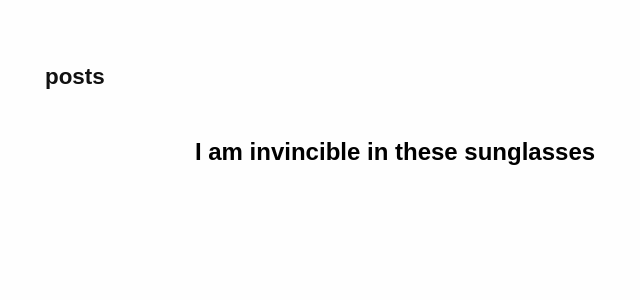
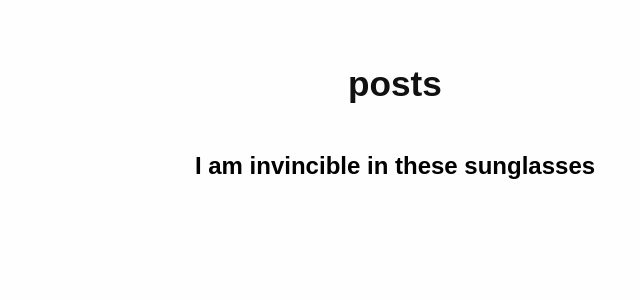
Before and after one commit to naradata/junglist2008, a Jekyll site: the page built from posts.html, in a window 1280 px wide. Shown: the top 300 px of the page, without its empty margins (245-885 px from the left). Built offline with Jekyll 4.4.1, drawn with Linux system fonts in a browser that asks for light colours.

Commit message:
navbar, titles

```diff
--- a/_layouts/default.html
+++ b/_layouts/default.html
@@ -7,7 +7,7 @@
 </head>
 <body>
   <main>
-    <h2>{{ page.title }}</h2>
+    <h1>{{ page.title }}</h1>
     {{ content }}
   </main>
 </body>
--- a/style.css
+++ b/style.css
@@ -17,6 +17,10 @@
   text-align: center;
   font-size: 0.9rem;
   margin-bottom: 2rem;
+}
+
+a:visited {
+  color: inherit;
 }
 
 h2 {
```
Also changed, not shown: _posts/2025-08-29-history.md (+1 -0 lines).
